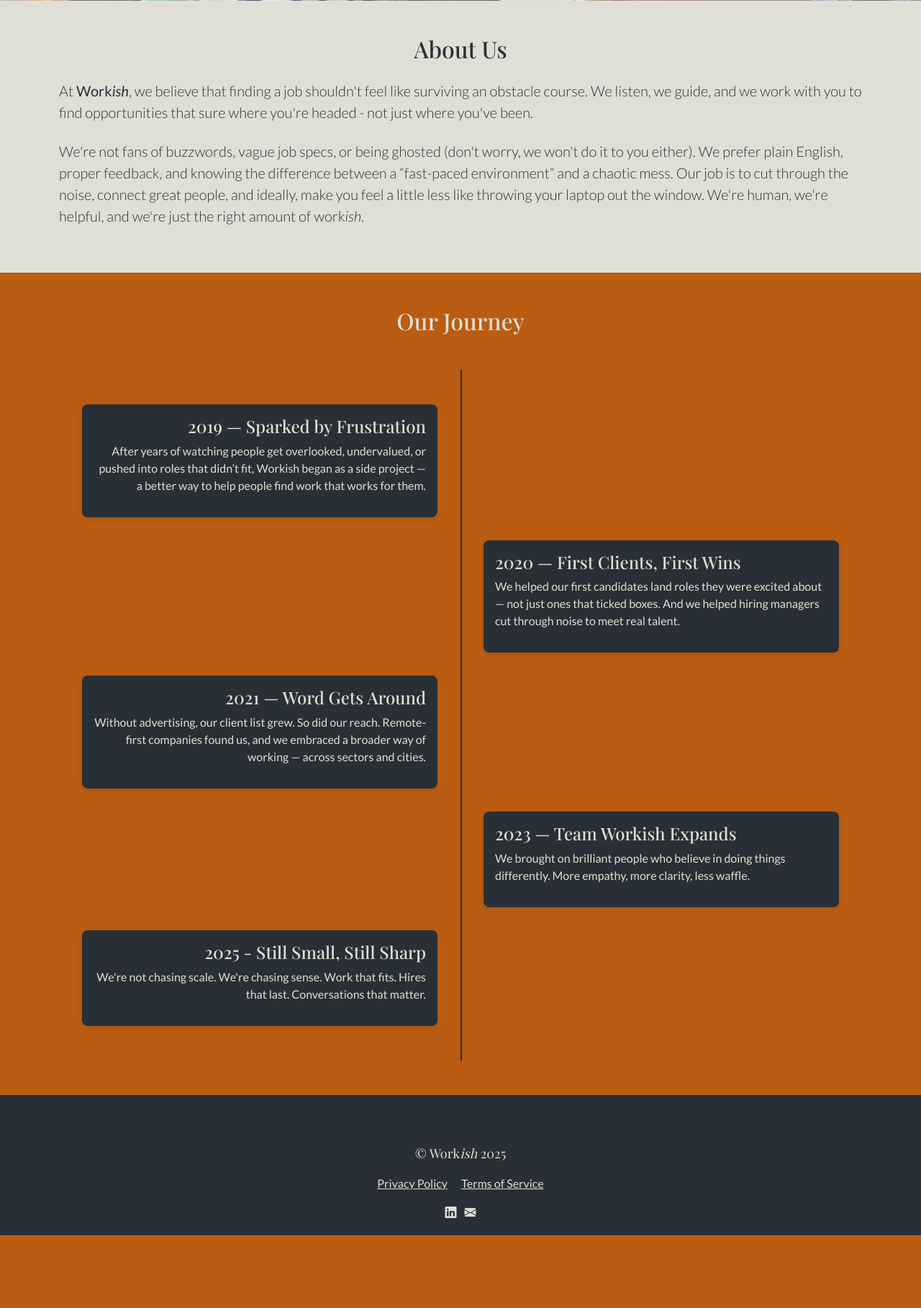
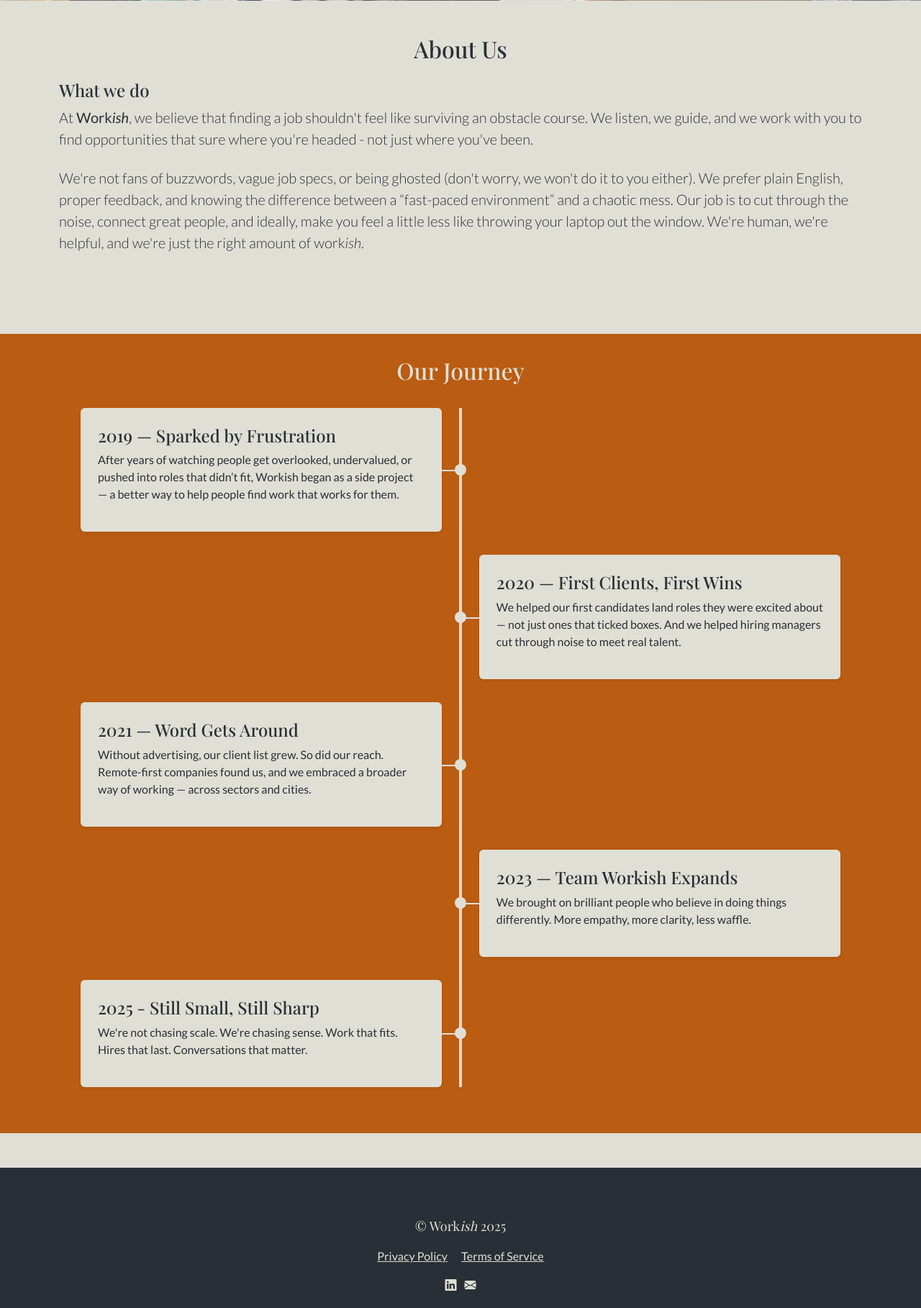
Before and after one commit to anthonybishopuk/workish, a Flask app: page /about in a window 1280 px wide. Shown: the part 519-2337 px from the top of the page at 72% size. Before the commit the page ends 2236 px from the top, so only its background shows below. Run offline with Flask 3, Linux system fonts and the light colour scheme; some web fonts are replaced.

Commit message:
Updated timeline on about page

```diff
--- a/static/css/styles.css
+++ b/static/css/styles.css
@@ -107,51 +107,79 @@ p {
     color: #e0dfd5;
 }
 
-.timeline {
+.timeline-section {
   position: relative;
   padding: 2rem 0;
-  color: #e0dfd5;
 }
-.timeline::before {
-  content: "";
+
+.timeline-line {
   position: absolute;
   left: 50%;
+  width: 4px;
+  height: 100%;
+  background: #e0dfd5;
   top: 0;
-  width: 2px;
-  height: 100%;
-  background: #292f36;
+  transform: translateX(-50%);
+  z-index: 1;
 }
+
 .timeline-item {
   position: relative;
-  width: 50%;
-  padding: 1rem 2rem;
+  width: 100%;
+  margin: 2rem 0;
+  display: flex;
+  align-items: center;
 }
+
 .timeline-item.left {
-  left: 0;
-  text-align: right;
+  justify-content: flex-start;
 }
+
 .timeline-item.right {
+  justify-content: flex-end;
+}
+
+.timeline-box {
+  background-color: #e0dfd5;
+  color: #292f36;
+  width: 45%;
+  position: relative;
+  z-index: 2;
+}
+
+.timeline-dot {
+  position: absolute;
   left: 50%;
-  text-align: left;
+  top: 50%;
+  width: 16px;
+  height: 16px;
+  background: #e0dfd5;
+  border-radius: 50%;
+  transform: translate(-50%, -50%);
+  z-index: 3;
 }
-.timeline-item .content {
-  background: #292f36;
-  border-radius: 0.5rem;
-  padding: 1rem;
-  box-shadow: 0 2px 6px rgba(0,0,0,0.1);
+
+.timeline-connector {
+  position: absolute;
+  top: 50%;
+  width: 25px;
+  height: 2px;
+  background: #e0dfd5;
+  z-index: 2;
 }
-@media (max-width: 768px) {
-  .timeline::before {
-    left: 8px;
-  }
-  .timeline-item {
-    width: 100%;
-    padding-left: 2.5rem;
-    padding-right: 1rem;
-  }
-  .timeline-item.left,
-  .timeline-item.right {
-    left: 0;
-    text-align: left;
-  }
+
+.timeline-item.left .timeline-connector {
+  right: calc(50% + 2px);
 }
+
+.timeline-item.right .timeline-connector {
+  left: calc(50% + 2px);
+}
+
+.timeline-item.left .timeline-box {
+  margin-left: 30px;
+}
+
+.timeline-item.right .timeline-box {
+  margin-right: 30px;
+}
--- a/templates/about.html
+++ b/templates/about.html
@@ -8,50 +8,63 @@
     <section class="py-5">
         <div class="container">
           <h2 class="text-center mb-4">About Us</h2>
+		  <h4>What we do</h4>
           <p class="mb-4 lead">
             At <strong>Work<em>ish</em></strong>, we believe that finding a job shouldn't feel like surviving an obstacle course. We listen, we guide, and we work with you to find opportunities that sure where you're headed - not just where you've been.</p>
           <p class="lead">We're not fans of buzzwords, vague job specs, or being ghosted (don't worry, we won't do it to you either). We prefer plain English, proper feedback, and knowing the difference between a “fast-paced environment” and a chaotic mess. Our job is to cut through the noise, connect great people, and ideally, make you feel a little less like throwing your laptop out the window. We're human, we're helpful, and we're just the right amount of work<em>ish</em>.</p>
 
     </section>
 
-    <section class="timeline-section section-dark py-5">
-  		<div class="container">
-    	<h2 class="text-center mb-5">Our Journey</h2>
 
-    		<div class="timeline">
+	<section class="timeline-section section-dark my-5">
+		<h2 class="text-center">Our Journey</h2>
+		<div class="container position-relative">
+
+			<div class="timeline-line"></div>
+
 			<div class="timeline-item left">
-        			<div class="content">
+				<div class="timeline-dot"></div>
+				<div class="timeline-connector"></div>
+				<div class="timeline-box p-4 shadow-sm rounded">
 				  	<h4>2019 — Sparked by Frustration</h4>
 				  	<p>After years of watching people get overlooked, undervalued, or pushed into roles that didn’t fit, Workish began as a side project — a better way to help people find work that works for them.</p>
 				</div>
 			</div>
 
 			<div class="timeline-item right">
-        			<div class="content">
+				<div class="timeline-dot"></div>
+				<div class="timeline-connector"></div>
+				<div class="timeline-box p-4 shadow-sm rounded">
 					<h4>2020 — First Clients, First Wins</h4>
 					<p>We helped our first candidates land roles they were excited about — not just ones that ticked boxes. And we helped hiring managers cut through noise to meet real talent.</p>
 				</div>
 			</div>
 
 	        <div class="timeline-item left">
-        			<div class="content">
+				<div class="timeline-dot"></div>
+				<div class="timeline-connector"></div>
+        		<div class="timeline-box p-4 shadow-sm rounded">
           			<h4>2021 — Word Gets Around</h4>
           			<p>Without advertising, our client list grew. So did our reach. Remote-first companies found us, and we embraced a broader way of working — across sectors and cities.</p>
         		</div>
       		</div>
 
 			  <div class="timeline-item right">
-        			<div class="content">
+				<div class="timeline-dot"></div>
+				<div class="timeline-connector"></div>
+        		<div class="timeline-box p-4 shadow-sm rounded">
           			<h4>2023 — Team Workish Expands</h4>
           			<p>We brought on brilliant people who believe in doing things differently. More empathy, more clarity, less waffle.</p>
         		</div>
       		</div>
 
+
 	        <div class="timeline-item left">
-       			 	<div class="content">
+				<div class="timeline-dot"></div>
+				<div class="timeline-connector"></div>
+        		<div class="timeline-box p-4 shadow-sm rounded">
           			<h4>2025 - Still Small, Still Sharp</h4>
           			<p>We're not chasing scale. We're chasing sense. Work that fits. Hires that last. Conversations that matter.</p>
-        			</div>
         		</div>
       		</div>
     	</div>
```
Also changed, not shown: static/img/testimonials/dolly.webp (deleted), 1 other file. Lines whose indentation alone changed are shown as unchanged.
